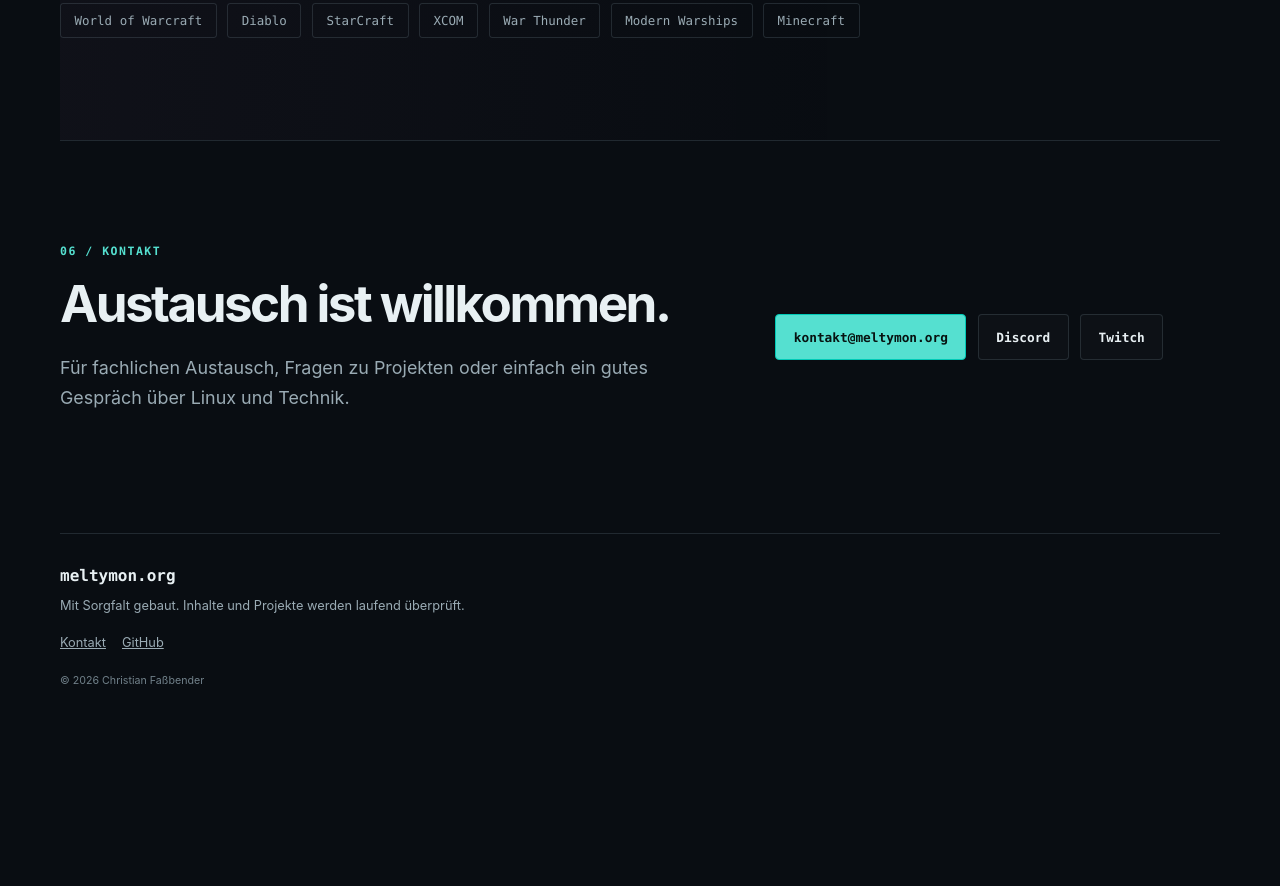
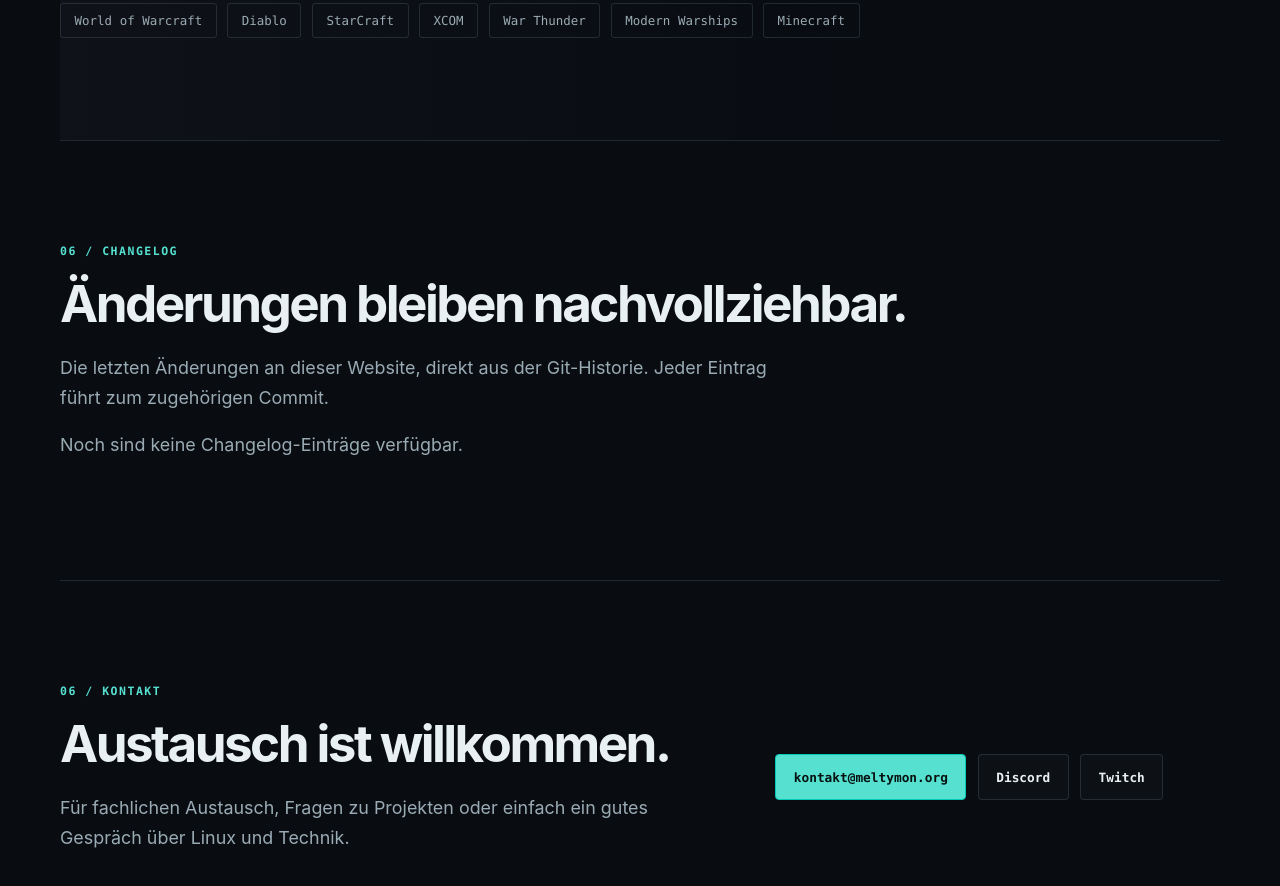
Before and after one commit to meltymon/meltymon.github.io, an Astro site: page / in a window 1280 px wide. Shown: the part 4218-5104 px from the top of the page. Before the commit the page ends 4956 px from the top, so only its background shows below. Built offline with nearby package versions, Linux system fonts and the light colour scheme; Astro itself is replaced by a stand-in of ours.

Commit message:
feat: display commit-based changelog on German homepage

```diff
--- a/src/pages/index.astro
+++ b/src/pages/index.astro
@@ -4,6 +4,8 @@ import { profile } from "../data/profile.js";
 import { hardware } from "../data/hardware.js";
 import { projects } from "../data/projects.js";
 import ProjectGrid from "../components/ProjectGrid.astro";
+import Changelog from "../components/Changelog.astro";
+import changelog from "../data/changelog.generated.json";
 
 const content = profile.de;
 const sections = content.sections;
@@ -95,6 +97,14 @@ const sections = content.sections;
     </ul>
   </section>
 
+
+  <section id="changelog" class="content-section section-shell">
+    <p class="eyebrow">06 / CHANGELOG</p>
+    <h2>Änderungen bleiben nachvollziehbar.</h2>
+    <p class="section-lead">Die letzten Änderungen an dieser Website, direkt aus der Git-Historie. Jeder Eintrag führt zum zugehörigen Commit.</p>
+    <Changelog entries={changelog.entries} lang="de" />
+  </section>
+
   <section id="kontakt" class="contact-section section-shell">
     <div>
       <p class="eyebrow">{sections.contact.eyebrow}</p>
```
